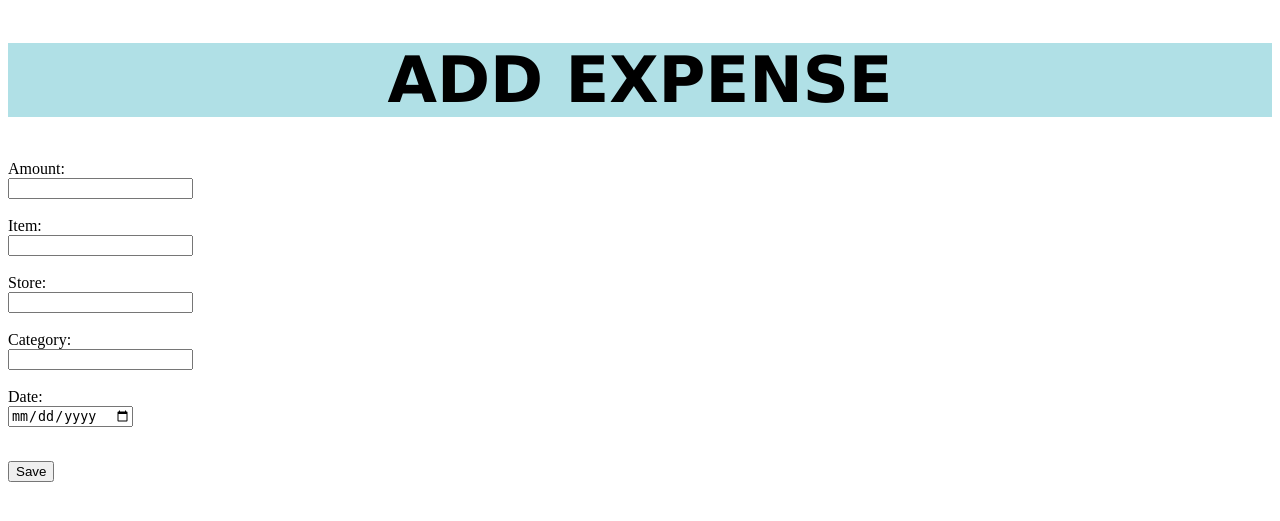
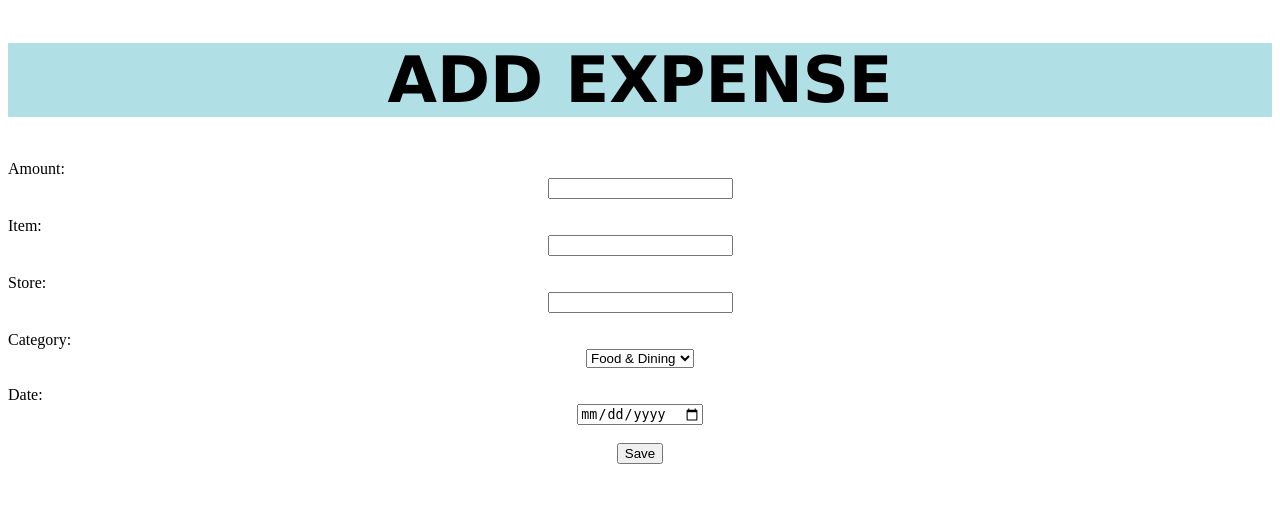
Before and after one commit to forgeno/hacked-beta-2020, a Django app: template app/templates/addExpense.html in a window 1280 px wide. Shown: the top 521 px of the page. Run offline with Django 3.2, Linux system fonts and the light colour scheme; the template is opened without the code that fills it, so the values that code supplies are empty.

Commit message:
updated category in addExpense

```diff
--- a/app/templates/addExpense.html
+++ b/app/templates/addExpense.html
@@ -6,38 +6,50 @@
     <title>Add Expense</title>
     <link rel="stylesheet" href="input_align.css">
 
+<style>
+div {text-align:center}
+</style>
+
 </head>
 <body>
 
     <h1 style="background-color:powderblue; text-align:center; font-size:400%; font-family:verdana;">ADD EXPENSE</h1>
-    <form action="/app/saveExpense" method="POST">
-    <!-- {%csrf_token%} -->
+   <!-- <div action="/action_page.php" method="get"> -->
+
+<div>
+
     <label for="amount">Amount:</label>
     <input type="text" id="amount" name="amount"><br><br>
 
     <label for="item">Item:</label>
     <input type="text" id="item" name="item"><br><br>
 
+    <label for="store">Store:</label>
+    <input type="text" id="store" name="store_"><br><br>
 
-    <label for="store">Store:</label>
-    <input type="text" id="store" name="store"><br><br>
+    <form action="/action_page.php">
+    <label for="category">Category:</label>
+    <select name="category" id="category" >
 
-    <label for="category">Category:</label>
-    <input type="text" id="category" name="category"><br><br>
+        <option value="food_dining">Food & Dining</option>
+        <option value="shopping">Shopping</option>
+        <option value="bills_utilities">Bills & Utilities</option>
+        <option value="persona_care">Personal Care</option>
+        <option value="education">Education</option>
+
+    </select>
+  <br><br>
+
+    </form>
 
 
-    <label for="date">Date:</label>
-    <input type="date" id="date" name="date">
-        <br><br>
-
-  <p>
-  <!-- <button type="save">Save</button> -->
-  <input type="submit" value="Save">
-  </p>
-
-  </form>
+  <label for="date">Date:</label>
+  <input type="date" id="date" name="date"><br><br>
 
 
+  <button type="save">Save</button>
+
+</div>
 
 </body>
 </html>
```
